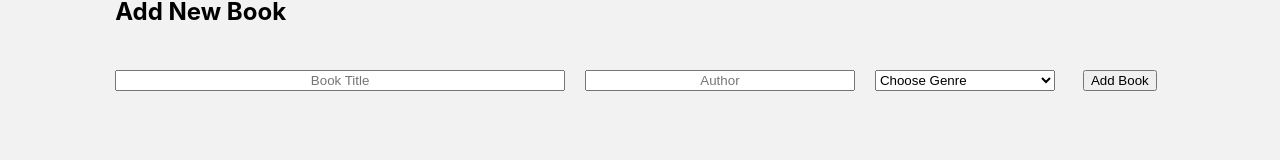
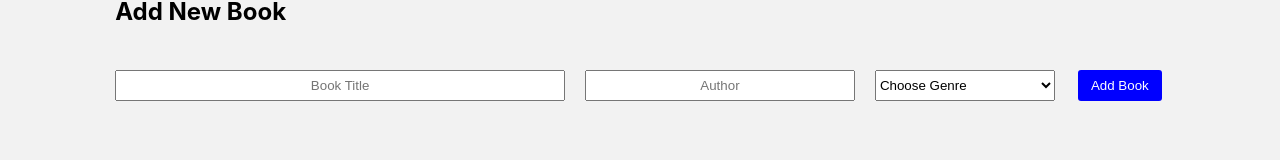
Before and after one commit to Haywayaheadshot/book-keeper, a React (Create React App) app: page /books in a window 1280 px wide. Shown: the part 247-407 px from the top of the page. Built offline with nearby package versions, Linux system fonts and the light colour scheme; no server answers.

Commit message:
Style Add book button

```diff
--- a/src/styles/addNewBook.css
+++ b/src/styles/addNewBook.css
@@ -17,8 +17,27 @@
 }
 
 .add-books {
+  background-color: blue;
+  border-radius: 3px;
+  color: #fff;
+  border: none;
+  padding: 1vh 1vw;
   max-width: 15vw;
   place-self: center;
+  cursor: pointer;
+}
+
+.add-books:hover {
+  background-color: #fff;
+  box-shadow: 0 0 3px #000;
+  color: blue;
+}
+
+.add-books:active {
+  background-color: orange;
+  border: 1px solid #000;
+  box-shadow: 0 0 3px blue;
+  color: #fff;
 }
 
 .books-authors-inputs-div {
```
